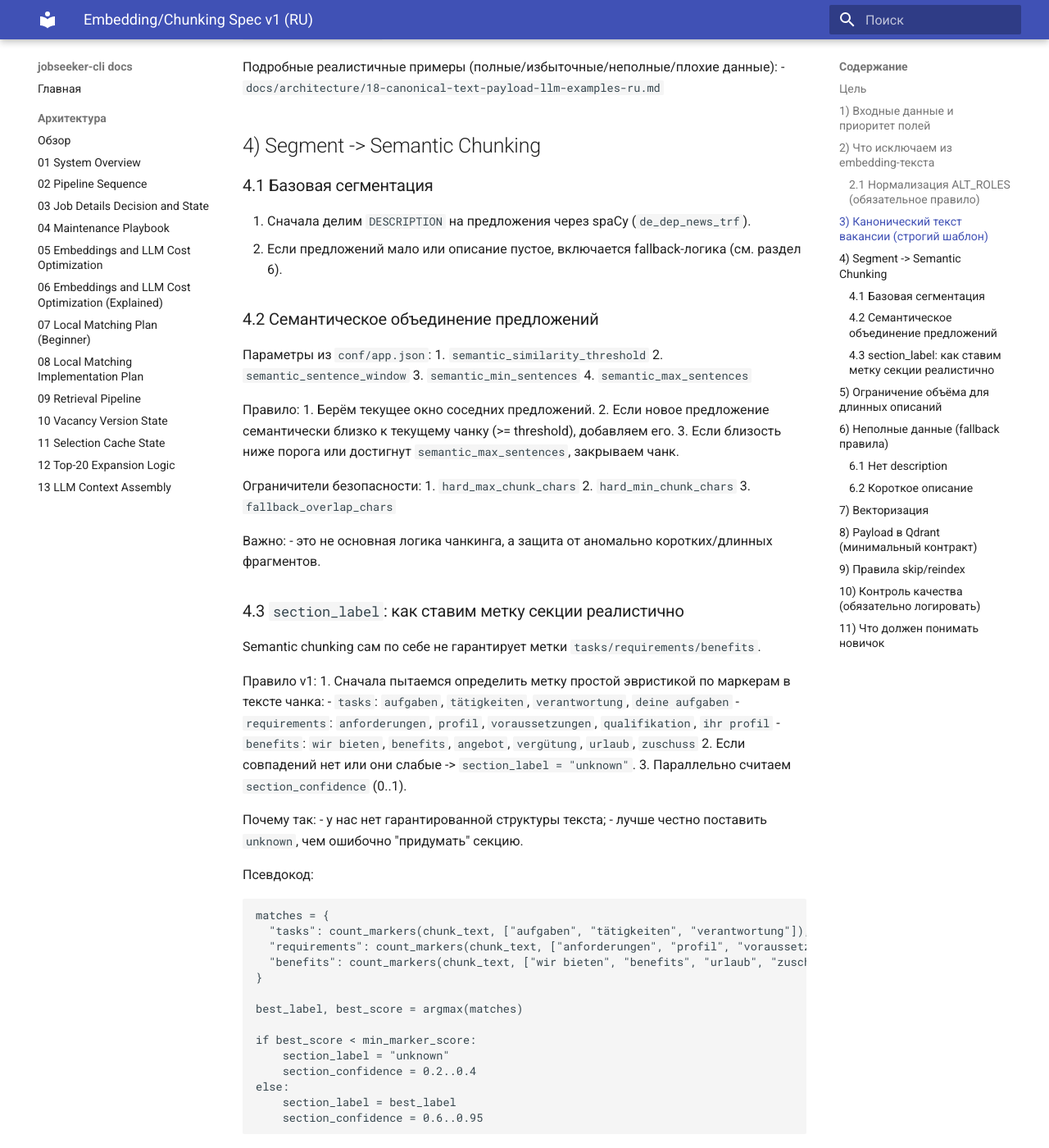
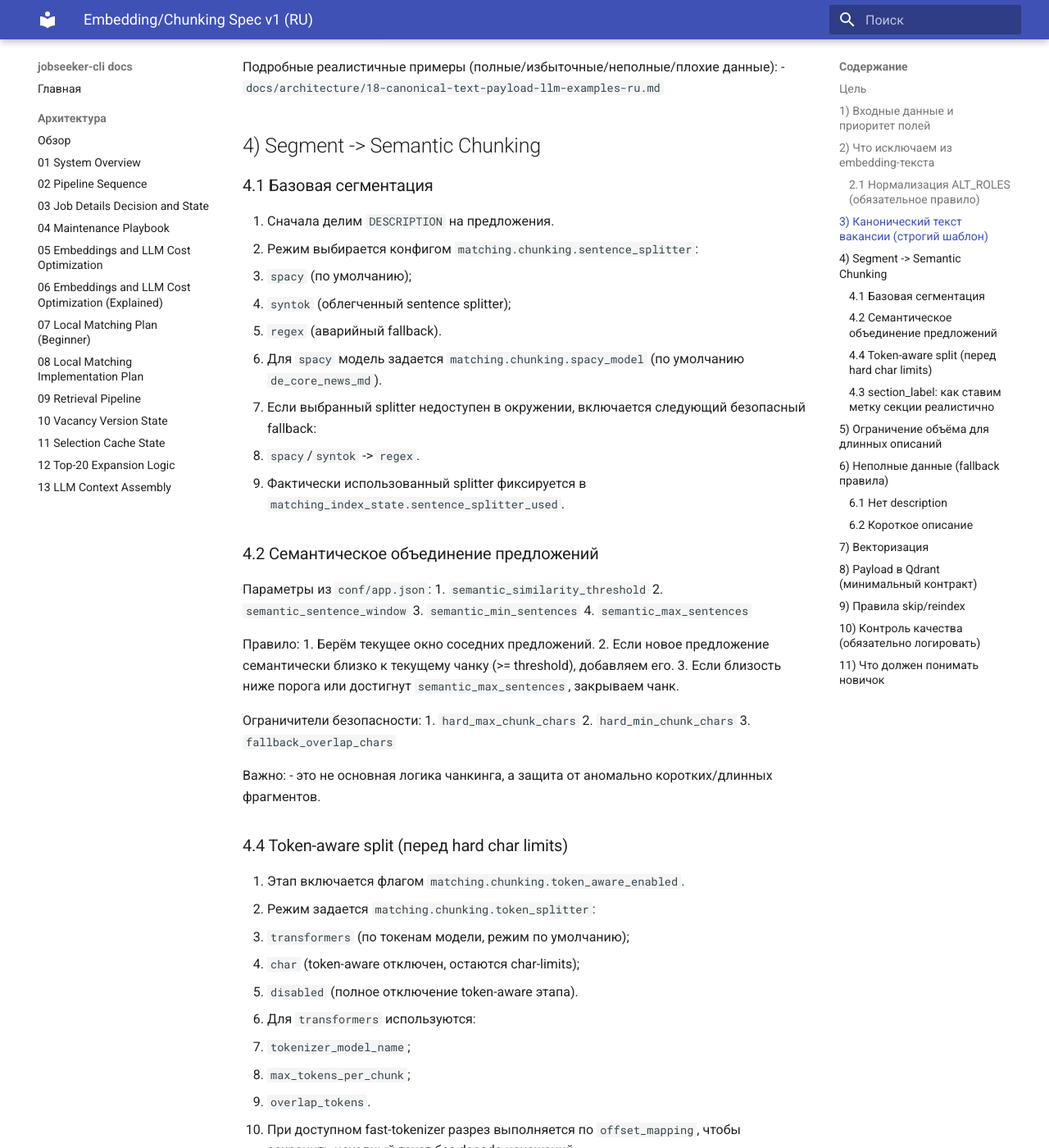
Before and after one commit to oleksiydi/jobseeker-cli-dev, an MkDocs documentation site: the page built from docs/architecture/15-embedding-chunking-spec-v1-ru.md, in a window 1280 px wide and 1400 px high, scrolled down 1934 px. Shown: the whole window at 82% size. Built offline with MkDocs 1.6.1 and Material for MkDocs 9.7.7, drawn with Linux system fonts in a browser that asks for light colours; a script that is not in the unit is left out; some of the changed text lies outside the part shown.

Commit message:
docs(index): document splitter modes and update target runtime to 48h

```diff
--- a/docs/architecture/15-embedding-chunking-spec-v1-ru.md
+++ b/docs/architecture/15-embedding-chunking-spec-v1-ru.md
@@ -111,8 +111,15 @@ DESCRIPTION:
 
 ### 4.1 Базовая сегментация
 
-1. Сначала делим `DESCRIPTION` на предложения через spaCy (`de_dep_news_trf`).
-2. Если предложений мало или описание пустое, включается fallback-логика (см. раздел 6).
+1. Сначала делим `DESCRIPTION` на предложения.
+2. Режим выбирается конфигом `matching.chunking.sentence_splitter`:
+- `spacy` (по умолчанию);
+- `syntok` (облегченный sentence splitter);
+- `regex` (аварийный fallback).
+3. Для `spacy` модель задается `matching.chunking.spacy_model` (по умолчанию `de_core_news_md`).
+4. Если выбранный splitter недоступен в окружении, включается следующий безопасный fallback:
+- `spacy`/`syntok` -> `regex`.
+5. Фактически использованный splitter фиксируется в `matching_index_state.sentence_splitter_used`.
 
 ### 4.2 Семантическое объединение предложений
 
@@ -134,6 +141,24 @@ DESCRIPTION:
 
 Важно:
 - это не основная логика чанкинга, а защита от аномально коротких/длинных фрагментов.
+
+### 4.4 Token-aware split (перед hard char limits)
+
+1. Этап включается флагом `matching.chunking.token_aware_enabled`.
+2. Режим задается `matching.chunking.token_splitter`:
+- `transformers` (по токенам модели, режим по умолчанию);
+- `char` (token-aware отключен, остаются char-limits);
+- `disabled` (полное отключение token-aware этапа).
+3. Для `transformers` используются:
+- `tokenizer_model_name`;
+- `max_tokens_per_chunk`;
+- `overlap_tokens`.
+4. При доступном fast-tokenizer разрез выполняется по `offset_mapping`, чтобы сохранить исходный текст без decode-искажений.
+5. Фактический результат фиксируется в `matching_index_state`:
+- `token_splitter_used`;
+- `token_aware_applied`;
+- `tokenizer_model_used`;
+- `chunking_fallback_reasons`.
 
 ### 4.3 `section_label`: как ставим метку секции реалистично
 
```
Also changed, not shown: PLANS.md (+1 -1 lines), README.md (+8 -4 lines), docs/architecture/07-local-matching-plan-ru-beginner.md (+2 -2 lines), docs/architecture/08-local-matching-implementation-plan.md (+1 -1 lines), docs/architecture/14-phase2-index-builder-step-by-step-ru.md (+1 -1 lines), docs/architecture/16-embedding-chunking-flow-diagram.md (+2 -1 lines).
